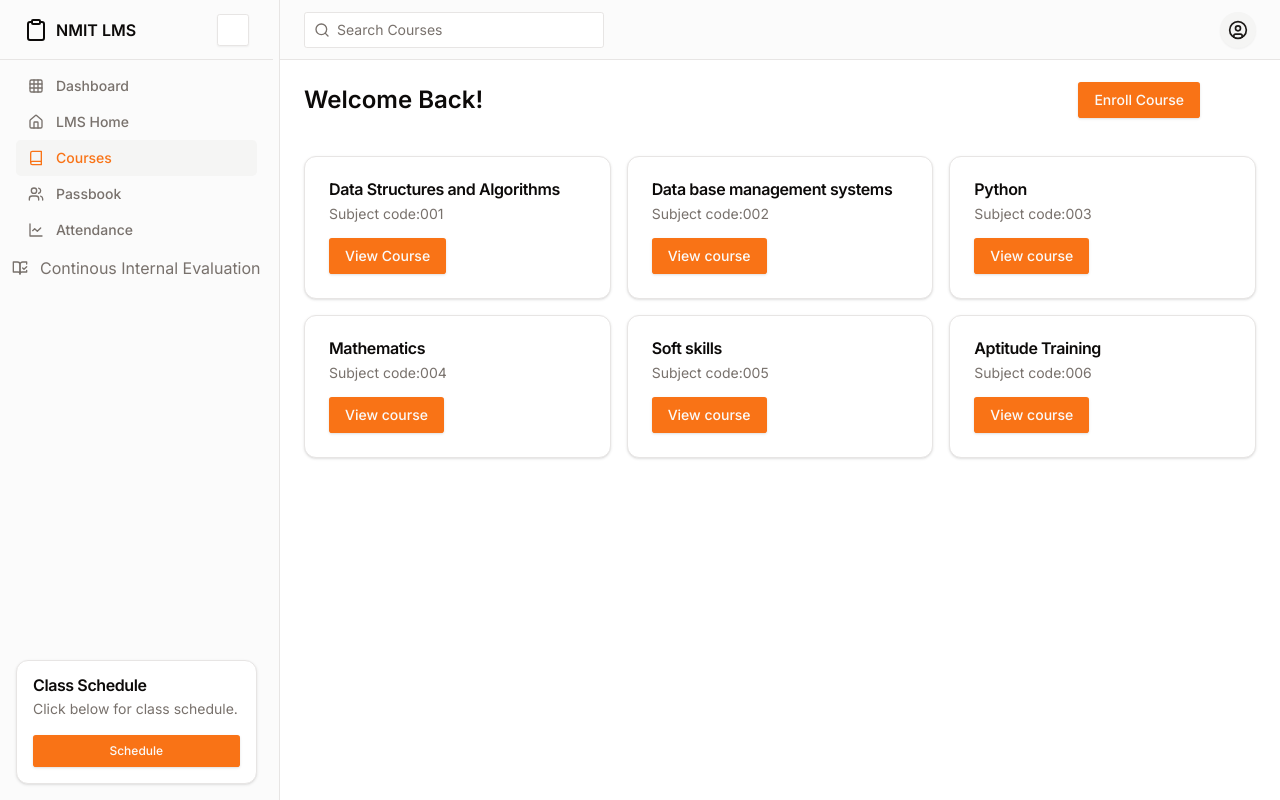
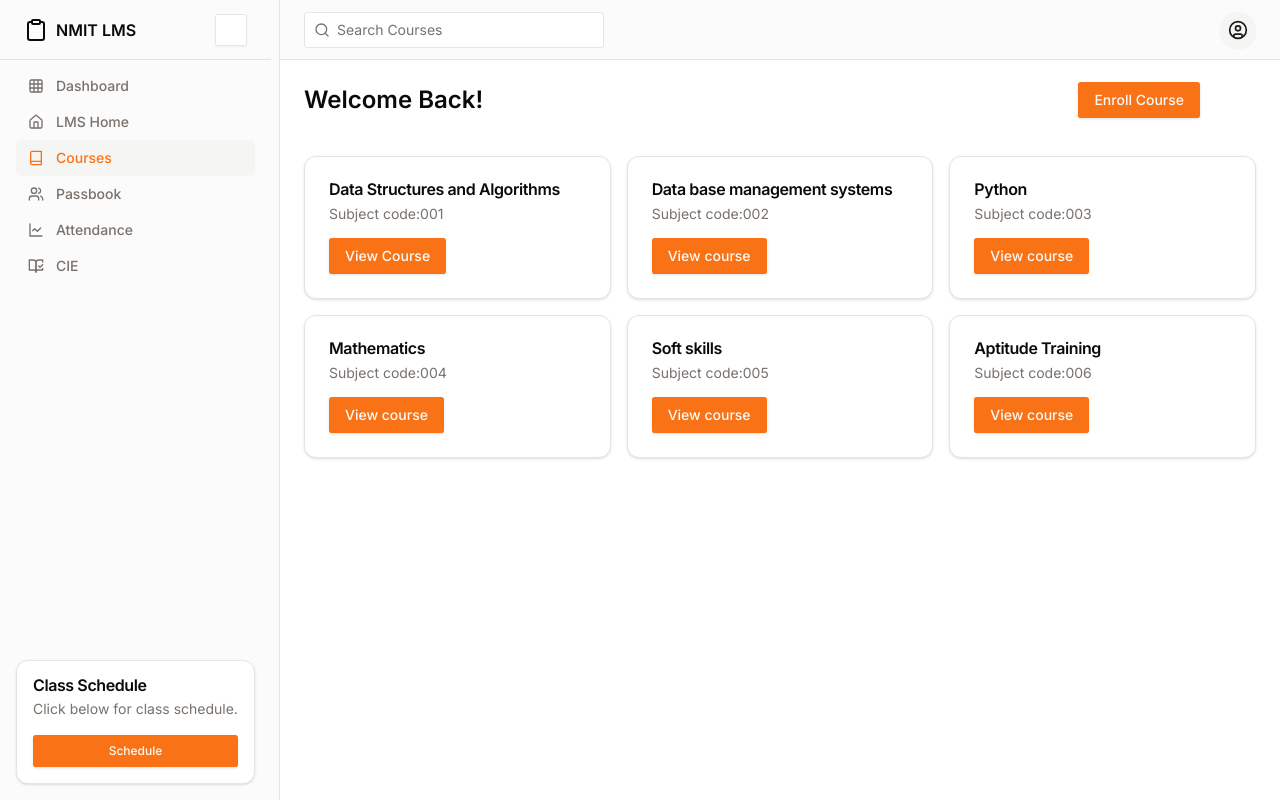
Before and after one commit to 1Aditya7/challk, a Next.js app in the folder challk/: page /courses in a window 1280 px wide. Built offline with nearby package versions, Linux system fonts and the light colour scheme.

Commit message:
cie in courses

```diff
--- a/challk/src/app/courses/page.tsx
+++ b/challk/src/app/courses/page.tsx
@@ -86,13 +86,14 @@ function Dashboard() {
                 <LineChart className="h-4 w-4" />
                 Attendance
               </Link>
-            </nav>
             <Link href="/cie"
                 className="flex items-center gap-3 rounded-lg bg-active px-3 py-2 text-muted-foreground transition-all hover:text-primary"  >
                 <BookOpenCheck className="h-4 w-4" />
-                Continous Internal Evaluation
+                CIE
               </Link>
+              </nav>
           </div>
+
           <div className="mt-auto p-4">
             <Card x-chunk="dashboard-02-chunk-0">
               <CardHeader className="p-2 pt-0 md:p-4">
@@ -170,6 +171,14 @@ function Dashboard() {
                   <LineChart className="h-5 w-5" />
                   Attendance
                 </Link>
+                <Link
+                  href="#"
+                  className="mx-[-0.65rem] flex items-center gap-4 rounded-xl px-3 py-2 text-muted-foreground hover:text-foreground"
+                >
+                  <BookOpenCheck className="h-5 w-5" />
+                  CIE
+                </Link>
+
               </nav>
               <div className="mt-auto">
                 <Card>
```
